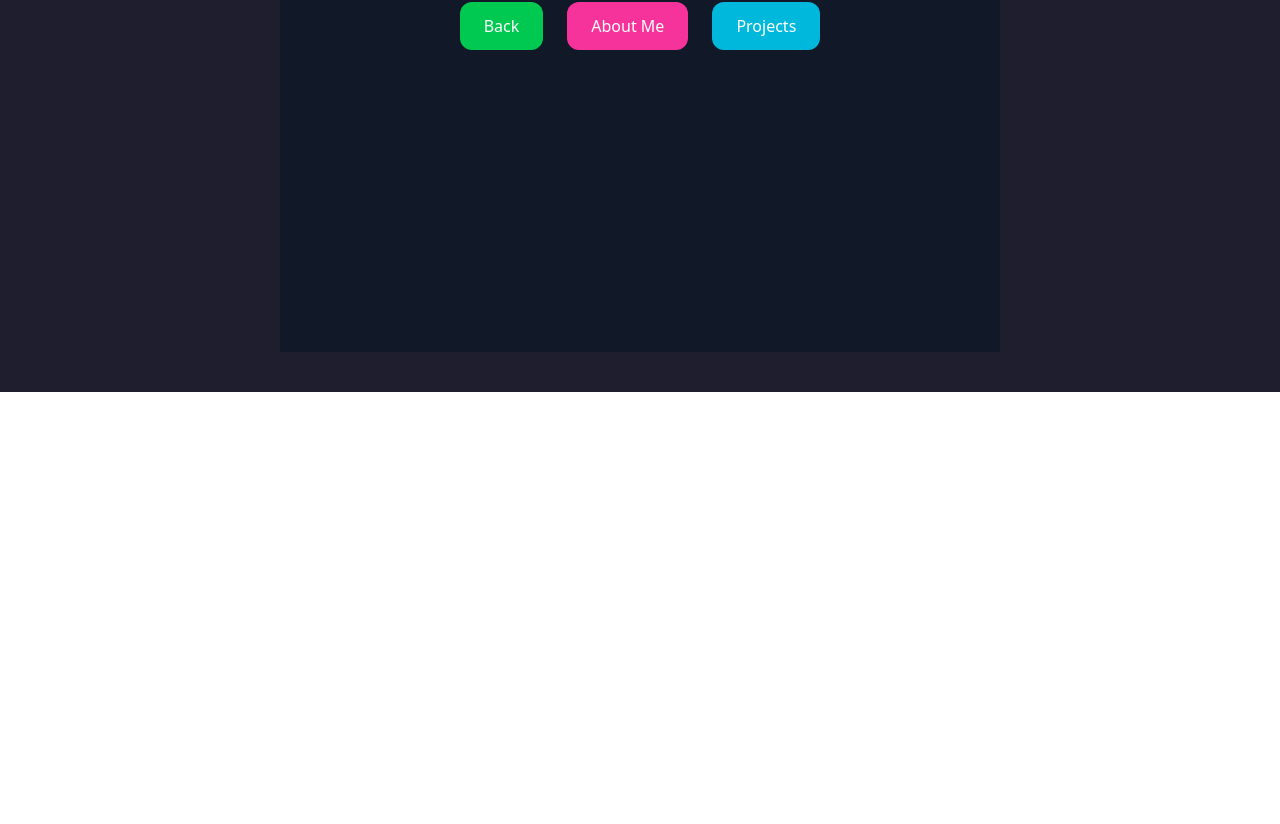
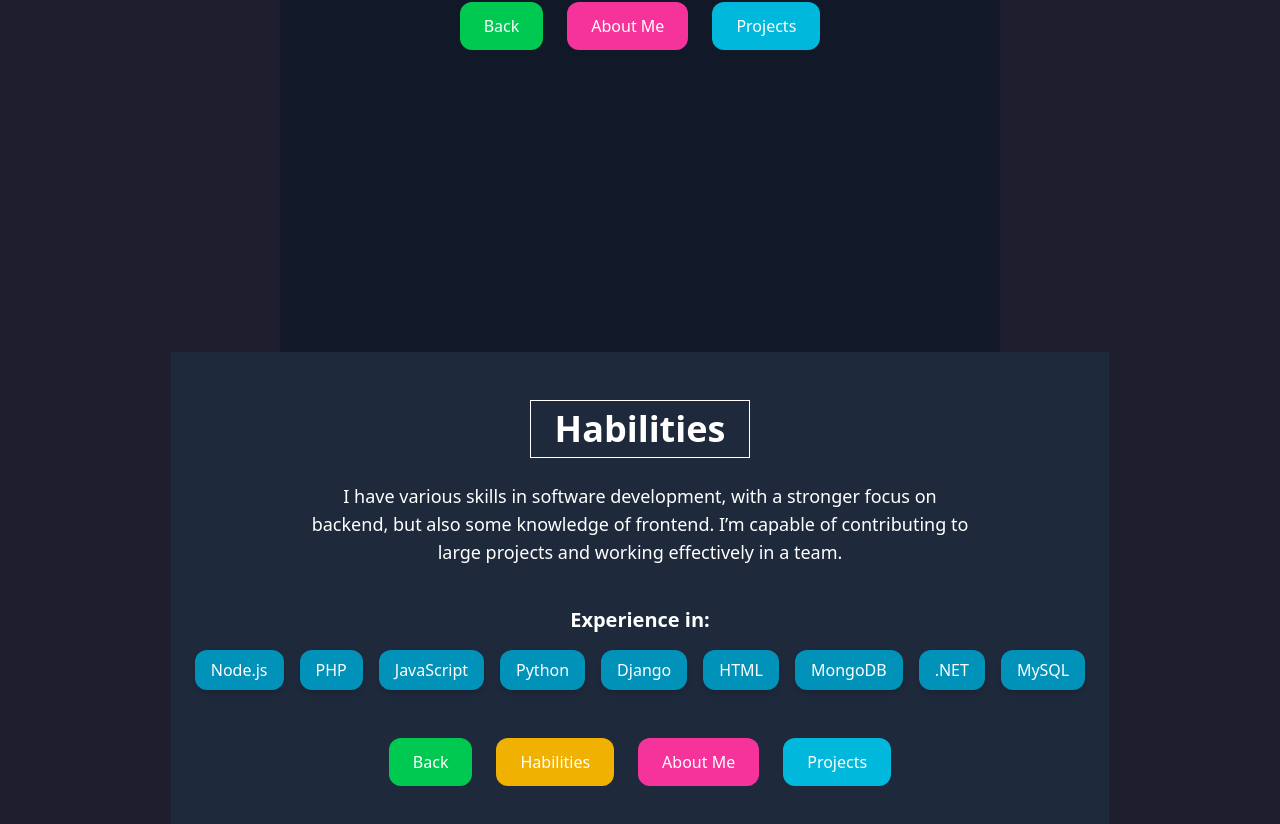
Before and after one commit to SunixTDM/Portfolio, a Next.js app: page / in a window 1280 px wide. Shown: the part 2370-3194 px from the top of the page. Before the commit the page ends 2762 px from the top, so only its background shows below. Built offline with nearby package versions, Linux system fonts and the light colour scheme.

Commit message:
Creación Base Sección "Habilidades"
Se realiza la creación de la sección de "Habilidades".

```diff
--- a/src/app/page.tsx
+++ b/src/app/page.tsx
@@ -183,6 +183,72 @@ export default function Home() {
   </div>
 </section>
 
+<section
+  id="habilities"
+  className="min-h-screen bg-[#1e293b] text-white px-6 py-12 flex flex-col items-center"
+>
+  <h2 className="text-4xl font-bold border border-white px-6 py-2 mb-6">
+    Habilities
+  </h2>
+
+  <p className="text-center max-w-2xl mb-10 text-lg">
+    I have various skills in software development, with a stronger focus on
+    backend, but also some knowledge of frontend. I’m capable of contributing
+    to large projects and working effectively in a team.
+  </p>
+
+  <h3 className="text-xl mb-4 font-semibold">Experience in:</h3>
+
+  <div className="flex flex-wrap justify-center gap-4 mb-12">
+    {[
+      "Node.js",
+      "PHP",
+      "JavaScript",
+      "Python",
+      "Django",
+      "HTML",
+      "MongoDB",
+      ".NET",
+      "MySQL",
+    ].map((tech) => (
+      <span
+        key={tech}
+        className="bg-cyan-600 text-white px-4 py-2 rounded-xl shadow-md hover:bg-cyan-500 transition"
+      >
+        {tech}
+      </span>
+    ))}
+  </div>
+
+  {/* Navegación */}
+  <div className="flex flex-wrap justify-center gap-6">
+    <a
+      href="#"
+      className="bg-green-500 hover:bg-green-600 transition text-white px-6 py-3 rounded-xl"
+    >
+      Back
+    </a>
+    <a
+      href="#habilities"
+      className="bg-yellow-500 hover:bg-yellow-600 transition text-white px-6 py-3 rounded-xl"
+    >
+      Habilities
+    </a>
+    <a
+      href="#about"
+      className="bg-pink-500 hover:bg-pink-600 transition text-white px-6 py-3 rounded-xl"
+    >
+      About Me
+    </a>
+    <a
+      href="#projects"
+      className="bg-cyan-500 hover:bg-cyan-600 transition text-white px-6 py-3 rounded-xl"
+    >
+      Projects
+    </a>
+  </div>
+</section>
+
 
     </main>
   );
```
